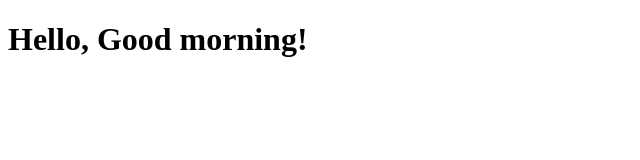
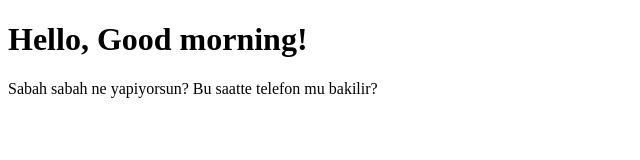
Before and after one commit to dtokat/poco-deniz, a plain HTML site: page index.html in a window 1280 px wide. Shown: the whole page, without its empty margins (0-640 px from the left). Drawn offline with Linux system fonts and the light colour scheme.

Commit message:
add first entry

```diff
--- a/index.html
+++ b/index.html
@@ -7,6 +7,7 @@
 </head>
 <body>
     <h1>Hello, Good morning!</h1>
+    <p>Sabah sabah ne yapiyorsun? Bu saatte telefon mu bakilir?</p>
 
 </body>
 </html>
```
